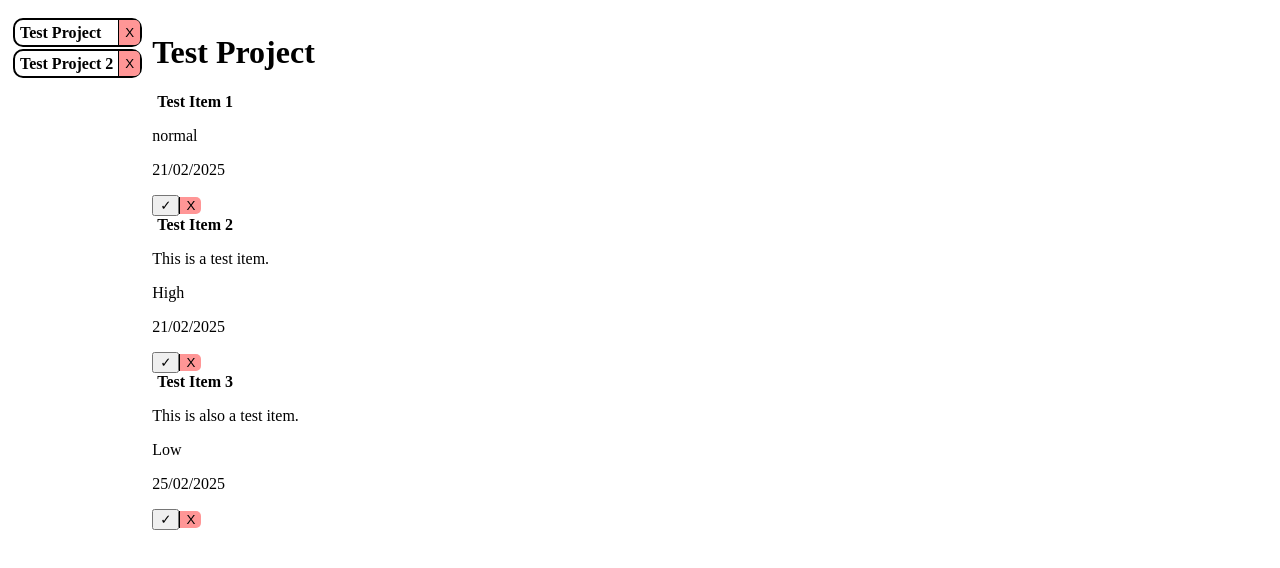
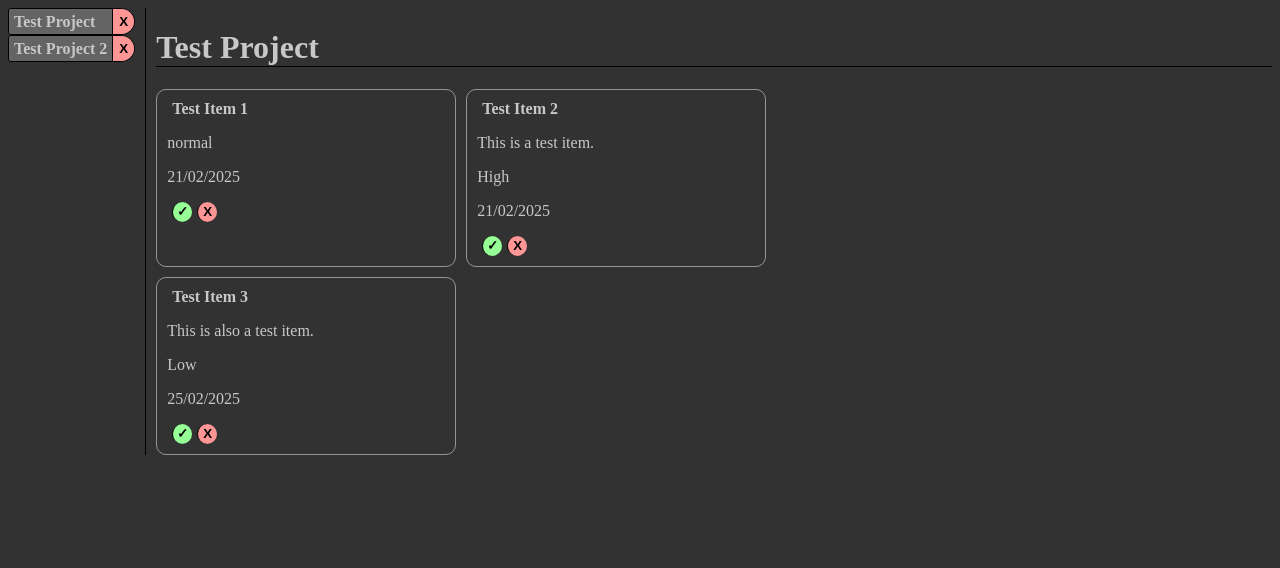
Before and after one commit to mitchnode/list-template, a website built with webpack: page src/template.html in a window 1280 px wide. Both pictures are taken after a click on the element "Test Project". Built offline with nearby package versions, Linux system fonts and the light colour scheme.

Commit message:
Added more CSS to fix up the layout of the Project View.

```diff
--- a/src/itemDisplay.js
+++ b/src/itemDisplay.js
@@ -36,7 +36,7 @@ export function itemDisplay(item){
     itemDOM.appendChild(itemDOMFlag);
 
     const itemDOMDelete = document.createElement("button");
-    itemDOMDelete.className = "delete";
+    itemDOMDelete.className = "delete_item";
     itemDOMDelete.textContent = "X";
     itemDOMDelete.addEventListener("click", () => {item.deleteItem(); refresh(content, projectViewDisplay(item.getProject()))});
     itemDOM.appendChild(itemDOMDelete);
--- a/src/projectViewDisplay.js
+++ b/src/projectViewDisplay.js
@@ -10,8 +10,12 @@ export function projectViewDisplay(project){
         projectDOMTitle.textContent = project.getName();
         projectDOMView.appendChild(projectDOMTitle);
 
+        const projectDOMItems = document.createElement("div");
+        projectDOMItems.className = "projectitems";
+        projectDOMView.appendChild(projectDOMItems);
+
         Object.entries(project.getProjectData()).map(item => {
-            projectDOMView.appendChild(itemDisplay(item[1]));
+            projectDOMItems.appendChild(itemDisplay(item[1]));
         })
     }
 
--- a/src/styles.css
+++ b/src/styles.css
@@ -1,41 +1,61 @@
+:root{
+    --accent-color-1: rgb(255,150,150);
+    --accent-color-1-dark: rgb(255, 100, 100);
+    --accent-color-2: rgb(150, 255, 150);
+    --accent-color-2-dark: rgb(50, 255, 50);
+    --accent-color-3: rgb(255, 255, 150);
+    --accent-color-3-dark: rgb(255, 255, 100);
+    --primary-color-1: rgb(0, 0, 0);
+    --primary-text-color: rgb(200, 200, 200);
+    --alternate-text-color: rgb(20,20,20);
+    --background-color-1: rgb(50,50,50);
+    --background-color-2: rgb(100, 100, 100);
+    --background-color-3: rgb(150, 150, 150);
+}
+
 *{
     /*border: 1px black solid;*/
 }
+
+body{
+    background-color: var(--background-color-1);
+    color: var(--primary-text-color)
+}
 #container {
     display:flex;
-    padding: 5px;
     gap: 10px;
 }
 
 #nav {
-    border: 0px;
+    padding-right: 10px;
+    border-right: 1px var(--primary-color-1) solid;
 }
 
 .projectlist {
     flex-grow: 1;
     display: flex;
     flex-direction: column;
-    gap: 2px;
-    padding: 5px 0;
+    gap: 0px;
     border: 0;
 }
 
 .project {
     display: flex;
     height: 25px;
-    border: 2px black solid;
-    border-radius: 10px;
+    border: 1px var(--primary-color-1) solid;
+    border-radius: 5px 25px 25px 5px;
+    background-color: var(--background-color-2);
 }
 
 .projectbox {
     flex-grow: 1;
     display: flex;
     flex-direction: column;
-    border-radius: 5px 0 0 5px;
 }
 
 .project:hover {
-    background-color: rgb(199, 199, 199);
+    background-color: var(--background-color-3);
+    color: var(--alternate-text-color);
 }
 
 .name {
@@ -48,16 +68,69 @@
 }
 
 .delete {
-    border-radius: 0 5px 5px 0;
+    border-radius: 0 25px 25px 0;
     border: 0;
-    border-left: 1px black solid;
-    background-color: rgb(255, 150, 150);
+    border-left: 1px var(--primary-color-1) solid;
+    background-color: var(--accent-color-1);
+    font-weight: bold;
 }
 
 .delete:hover {
-    background-color: rgb(255, 100, 100);
+    background-color: var(--accent-color-1-dark);
 }
 
 #content {
     flex-grow: 4;
 }
+
+.projectview{
+    display:flex;
+    flex-direction: column;
+
+}
+
+.projecttitle{
+    border-bottom: 1px var(--primary-color-1) solid;
+}
+
+.projectitems{
+    display: grid;
+    grid-template-columns: 300px 300px;
+    grid-template-rows: auto;
+    grid-gap: 10px;
+}
+
+.item {
+    padding: 10px;
+    border: 1px var(--background-color-3) solid;
+    border-radius: 10px;
+}
+
+.flag{
+    margin: 0 5px;
+    width: 20px;
+    height: 20px;
+    border-radius: 20px;
+    padding: 0;
+    border: 1 var(--background-color-3);
+    border-left: 1px var(--primary-color-1) solid;
+    background-color: var(--accent-color-2);
+    font-weight: bold;
+}
+.flag:hover{
+    background-color: var(--accent-color-2-dark);
+}
+
+.delete_item{
+    width: 20px;
+    height: 20px;
+    border-radius: 20px;
+    padding: 0;
+    border: 1 var(--background-color-3);
+    border-left: 1px var(--primary-color-1) solid;
+    background-color: var(--accent-color-1);
+    font-weight: bold;
+}
+.delete_item:hover{
+    background-color: var(--accent-color-1-dark);
+}
```
